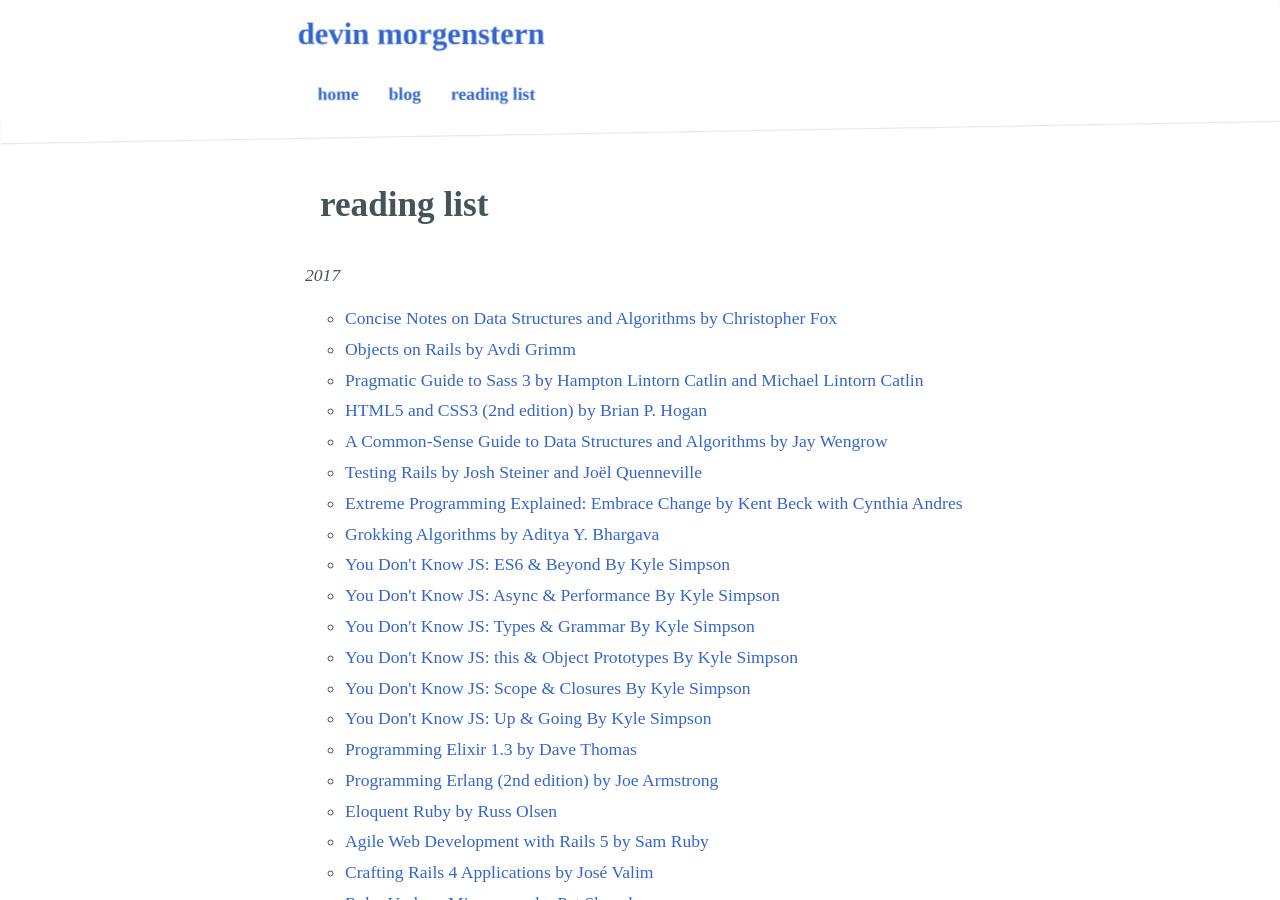
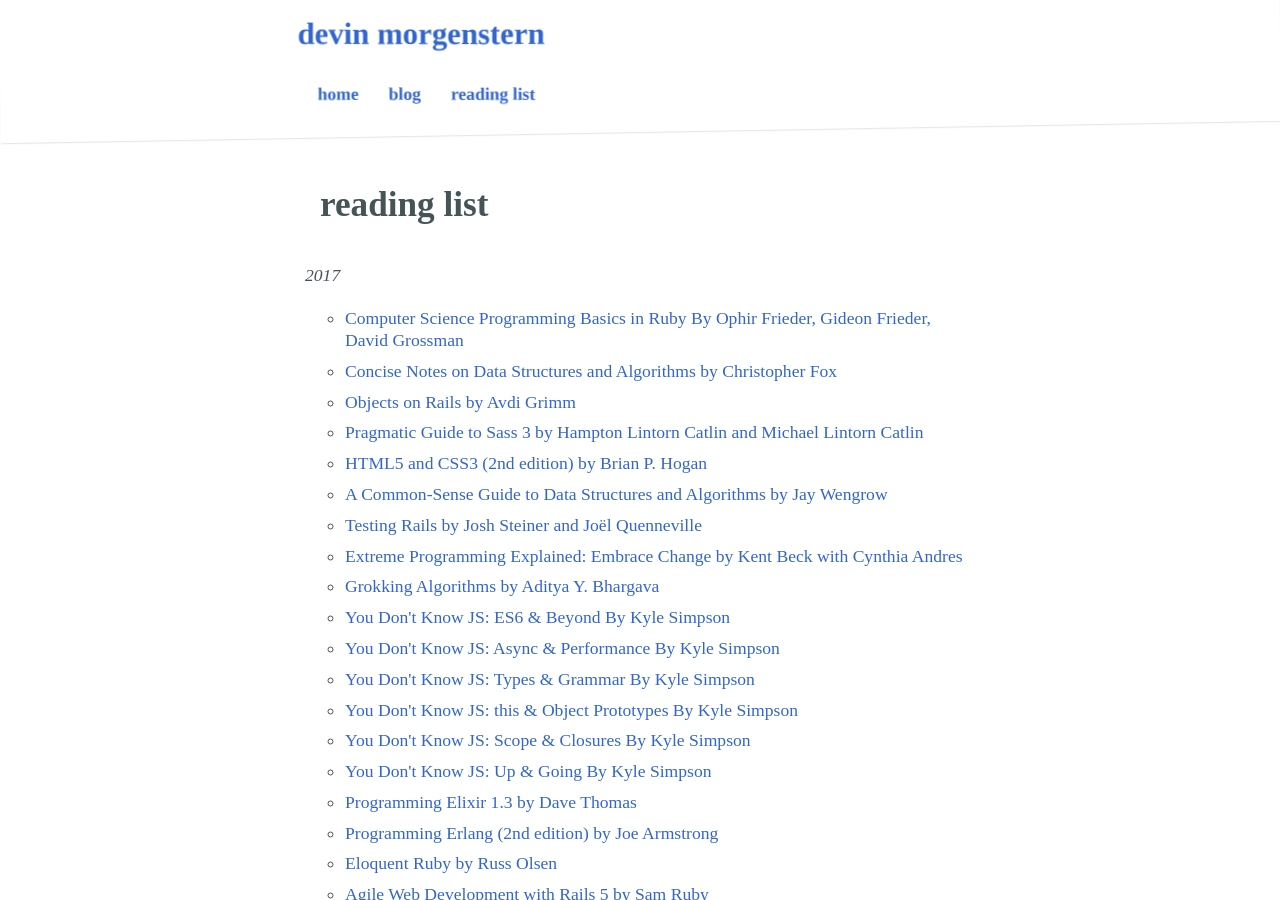
Before and after one commit to devinrm/devinrm.github.io, a Jekyll site: the page built from _pages/01_reading-list.html, in a window 1280 px wide and 900 px high. Built offline with Jekyll 4.4.1, drawn with Linux system fonts in a browser that asks for light colours; some web fonts are replaced.

Commit message:
Add latest book

```diff
--- a/_pages/01_reading-list.html
+++ b/_pages/01_reading-list.html
@@ -10,6 +10,11 @@ permalink: /reading-list/
 <section>
   <em>2017</em>
   <ul class="books">
+    <li>
+      <a href="http://shop.oreilly.com/product/0636920028192.do">
+        Computer Science Programming Basics in Ruby By Ophir Frieder, Gideon Frieder, David Grossman
+      </a>
+    </li>
     <li>
       <a href="https://w3.cs.jmu.edu/spragunr/CS240_F12/ConciseNotes.pdf">
         Concise Notes on Data Structures and Algorithms by Christopher Fox
```
